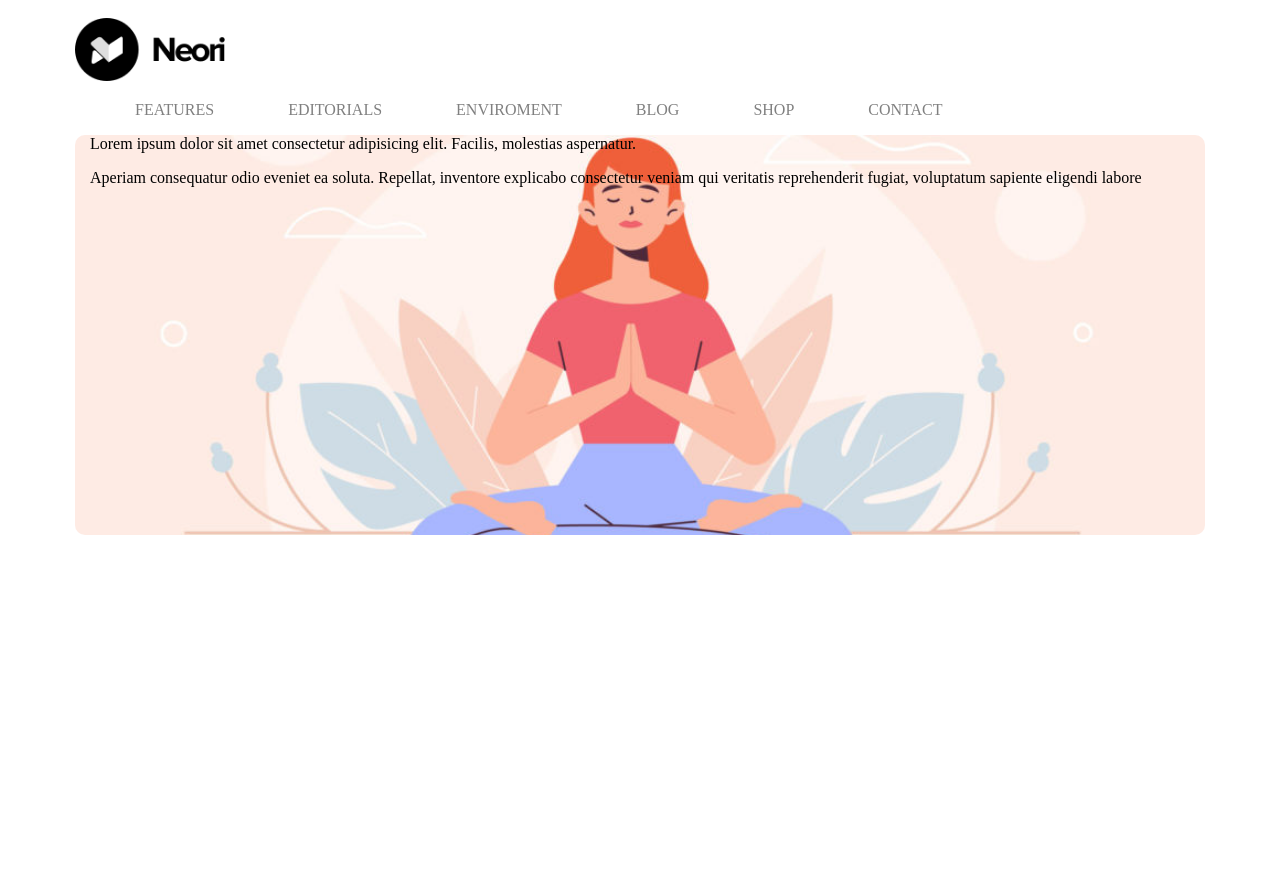
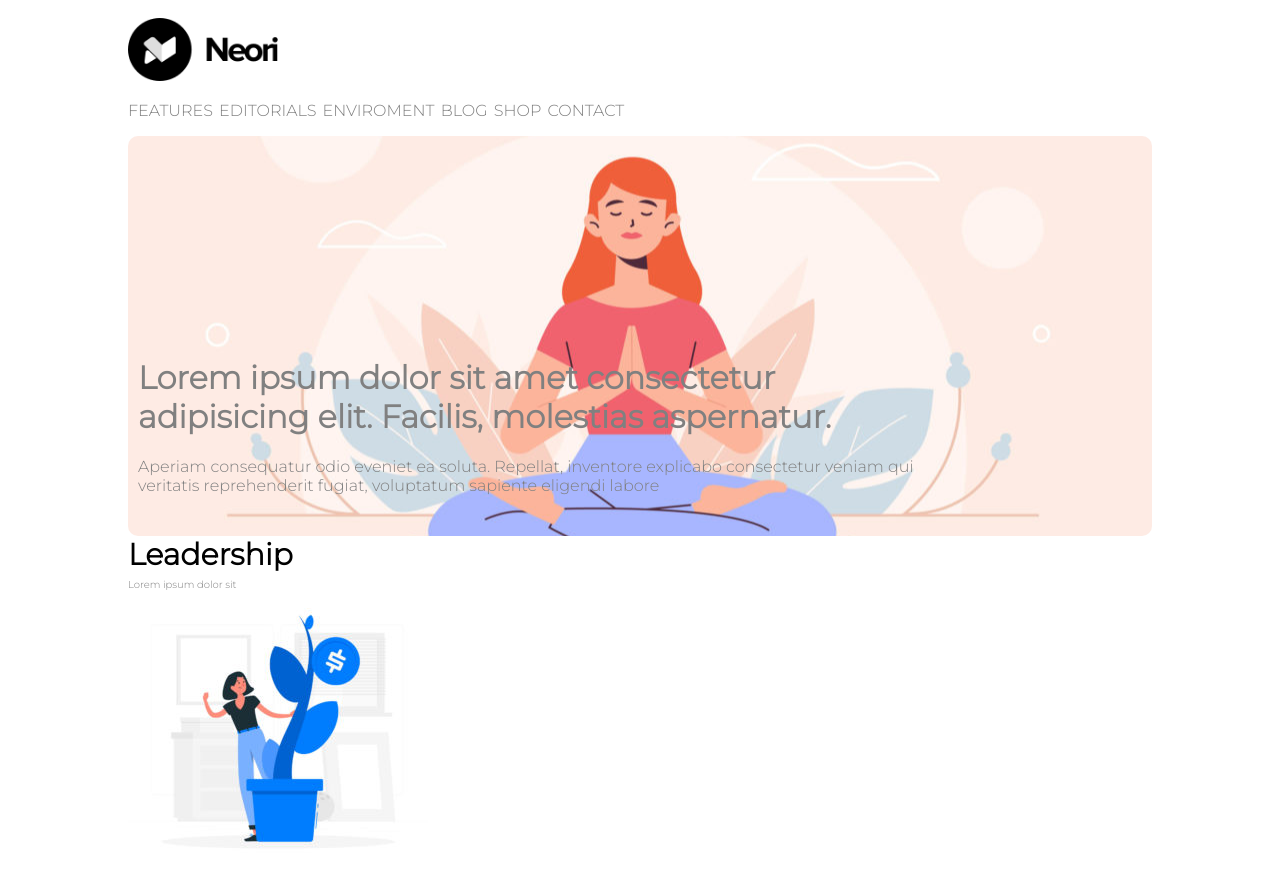
Before and after one commit to DavideManciucca/cartella-repo-htmlcss-wp, a plain HTML site: page index.html in a window 1280 px wide. Before the commit the page ends 800 px from the top, so only its background shows below. Drawn offline with Linux system fonts and the light colour scheme.

Commit message:
secondo commit: definizione in html delle 3 colonne

```diff
--- a/index.html
+++ b/index.html
@@ -4,13 +4,16 @@
   <meta charset="UTF-8">
   <meta http-equiv="X-UA-Compatible" content="IE=edge">
   <meta name="viewport" content="width=device-width, initial-scale=1.0">
+  <link rel="preconnect" href="https://fonts.googleapis.com">
+<link rel="preconnect" href="https://fonts.gstatic.com" crossorigin>
+<link href="https://fonts.googleapis.com/css2?family=Montserrat:wght@300&display=swap" rel="stylesheet">
   <link rel="stylesheet" href="style.css">
   <title>WP</title>
 </head>
 <body>
   <header>
     <div class="topheader clearfix">
-      <img src="img/logo.png" alt="grapich content" title="logo" class="logo">
+      <img src="img/logo.png" alt="grapich description" title="logo" class="logo">
       <div class="menu">
       <nav>
         <ul>
@@ -23,15 +26,32 @@
         </ul>
        </nav>
       </div>
-      <div class="image clearfix">
-        <div class="overflowtext"></div>
-        <span>Lorem ipsum dolor sit amet consectetur adipisicing elit. Facilis, molestias aspernatur.</span>
+      <div class="image container">
+        <div class="overlay text">
+        <h1>Lorem ipsum dolor sit amet consectetur adipisicing elit. Facilis, molestias aspernatur.</h1>
 
         <p> Aperiam consequatur odio eveniet ea soluta. Repellat, inventore explicabo consectetur veniam qui veritatis reprehenderit fugiat, voluptatum sapiente eligendi labore</p>
         </div>
       </div>
+      </div>
     </div>
   </header>
+  <main>
+    <div class="title"><b>Leadership</b></div>
+    <span class="sub">Lorem ipsum dolor sit</span>
+    <div class="description clearfix"></div>
+    <div class="sx column">
+      <img src="img/img-1.jpg" alt="grapich description" class="first img">
+
+    </div>
+    <div class="center column">
+
+    </div>
+
+    <div class="dx column">
+
+    </div>
+  </main>
 
 </body>
 </html>
--- a/style.css
+++ b/style.css
@@ -1,9 +1,14 @@
 *{
-  margin-left: 15px;
-  margin-right: 15px;
   padding: 0;
   box-sizing: border-box;
+  font-family: 'Montserrat', sans-serif;
 }
+
+body{
+  margin-left: 10%;
+  margin-right: 10%;
+}
+
 .clearfix::after{
   content: "";
   display: table;
@@ -13,14 +18,18 @@
 header{
   padding-top: 10px;
 }
+.logo{
+  display: inline-block;
 
+  width: 150px;
+}
 nav ul{
   list-style: none;
 }
 
 nav ul li{
   display: inline-block;
-  padding-right: 10px;
+  padding-right: 2px;
 }
 nav ul li a{
   color: gray;
@@ -31,18 +40,33 @@ a:hover{
   font-style: oblique;
 }
 
-.image{
+.container{
   background-image: url(img/banner.jpg);
   height: 400px;
   border-radius: 10px;
   overflow: hidden;
   background-size: cover;
   background-position: center;
+  color: gray;
+}
+.container .text{
+  padding-top: 200px;
+  padding-left: 10px;
+}
+.container p, h1{
+  width: 80%;
+}
+.title{
+  font-size: 30px;
 }
 
-
-.logo{
-  display: inline-block;
-
-  width: 150px;
+.sub{
+  font-size: 10px;
+  color: grey;
 }
+.column{
+  float: left;
+}
+.img{
+  border-radius: 10px;
+}
```
